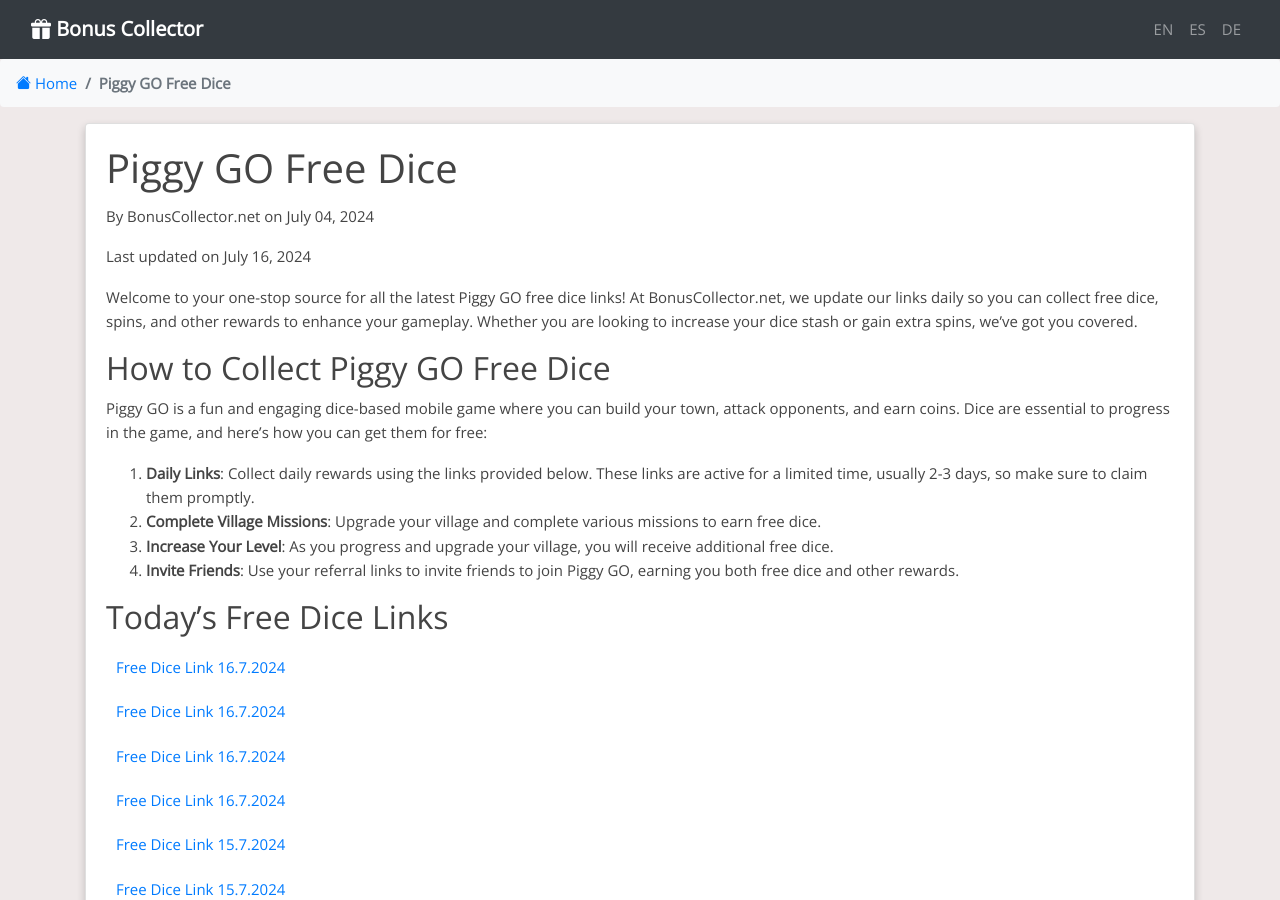
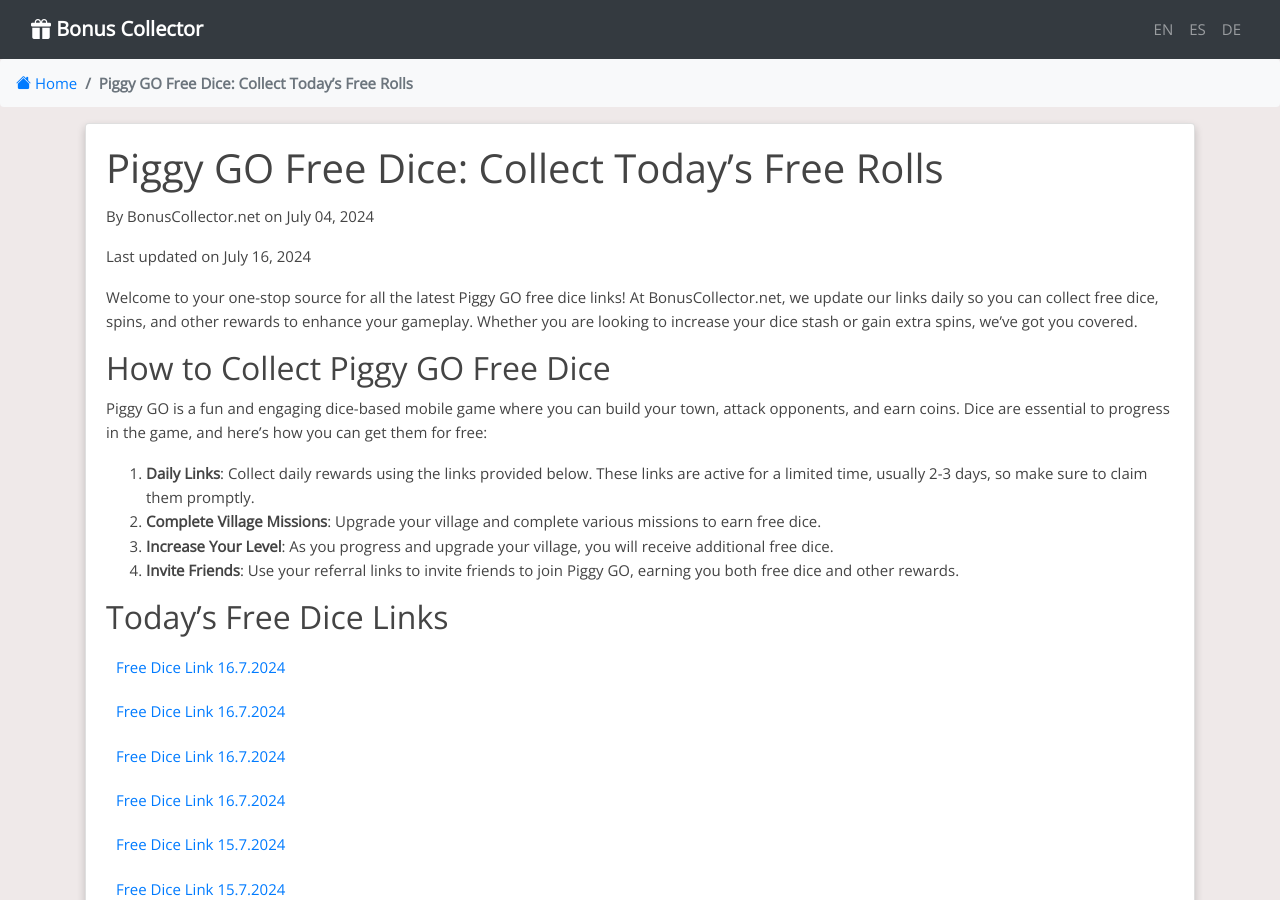
Before and after one commit to Prollad99/bs-net, a Jekyll site: the page built from _posts/2024-07-04-piggy-go.md, in a window 1280 px wide and 900 px high. Built offline with Jekyll 4.4.1, drawn with Linux system fonts in a browser that asks for light colours; nearby versions of some CDN libraries; comment, search, counter and statistics services are not loaded; some of the changed text lies outside the part shown.

Commit message:
Update 2024-07-04-piggy-go.md

```diff
--- a/_posts/2024-07-04-piggy-go.md
+++ b/_posts/2024-07-04-piggy-go.md
@@ -1,6 +1,6 @@
 ---
 layout: post
-title: "Piggy GO Free Dice"
+title: "Piggy GO Free Dice: Collect Today’s Free Rolls"
 date: 2024-07-04
 tags: [Piggy GO, Free Dice, Daily Rewards, Mobile Gaming]
 author: BonusCollector.net
```
